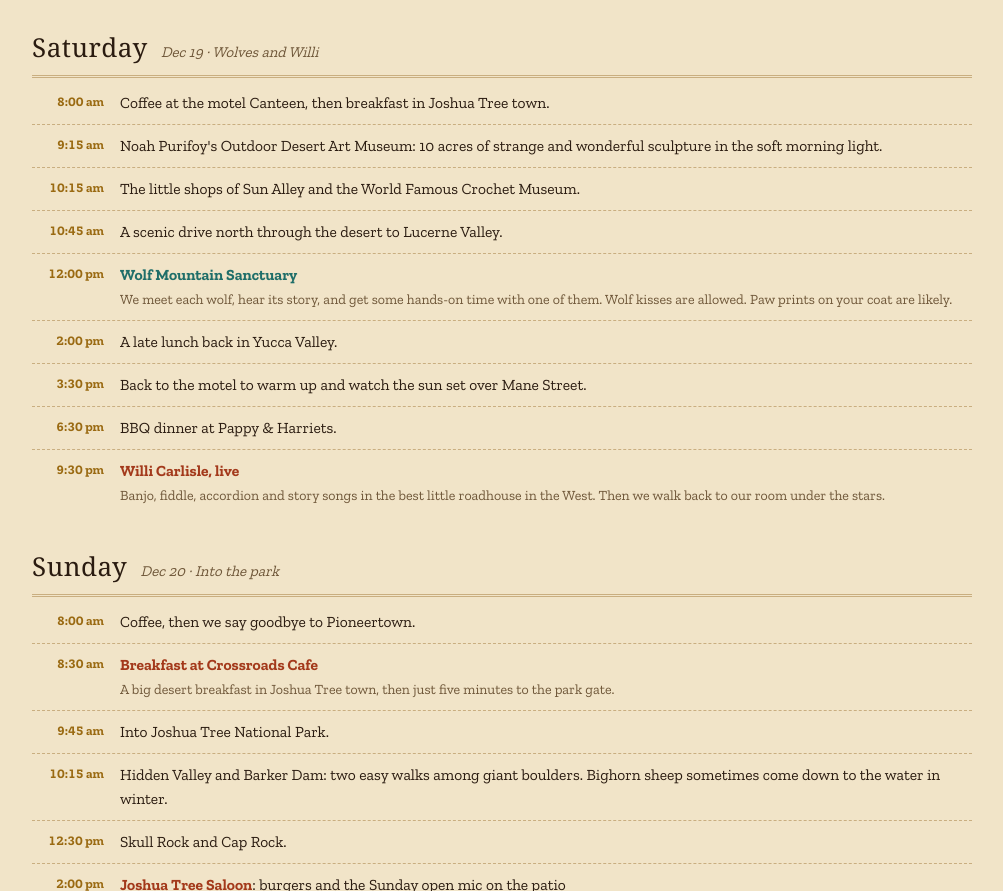
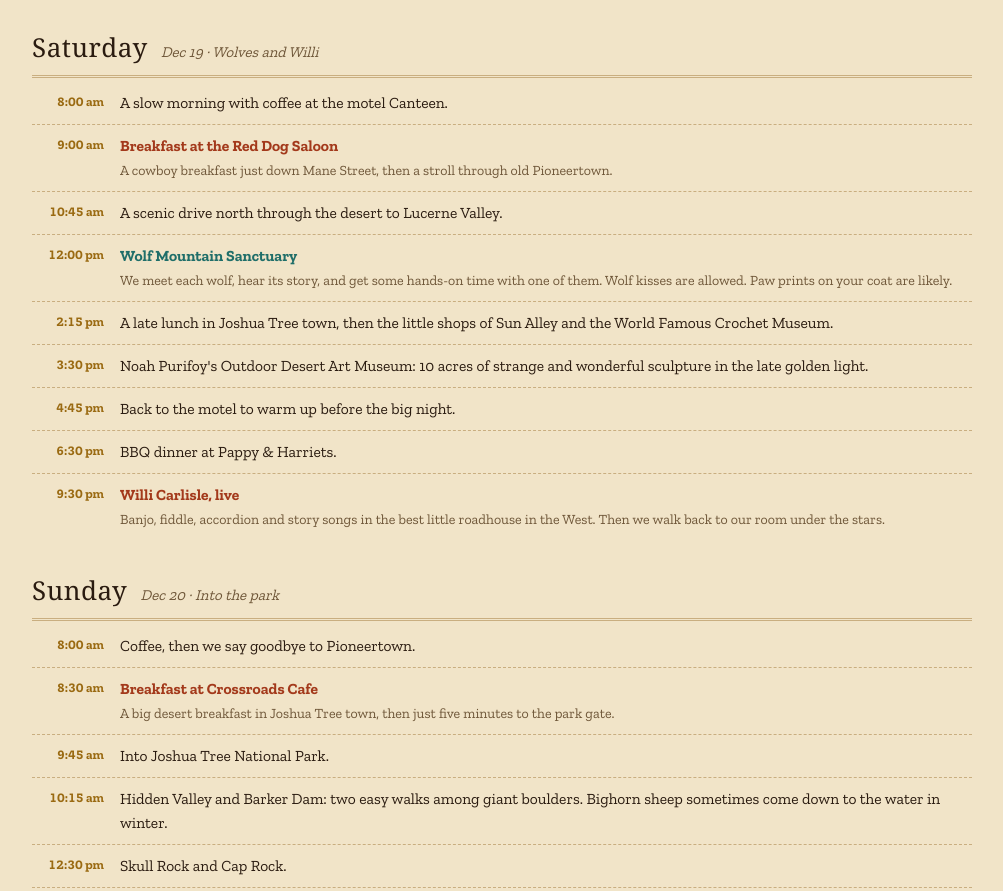
Before and after one commit to highhair20/wolf-pack-weekend, a plain HTML site: page index.html in a window 1280 px wide. Shown: the part 1534-2425 px from the top of the page, without its empty margins (138-1141 px from the left). Drawn offline with nearby package versions, Linux system fonts and the light colour scheme; a web font is replaced by a local one.

Commit message:
feat: Saturday breakfast at Red Dog Saloon

```diff
--- a/index.html
+++ b/index.html
@@ -201,13 +201,13 @@ footer a { color: #E6B95C; }
   </ul></div>
 
   <div class="day"><h3>Saturday <small>Dec 19 · Wolves and Willi</small></h3><ul class="tl">
-    <li><span class="time">8:00 am</span><span class="ev">Coffee at the motel Canteen, then breakfast in Joshua Tree town.</span></li>
-    <li><span class="time">9:15 am</span><span class="ev">Noah Purifoy's Outdoor Desert Art Museum: 10 acres of strange and wonderful sculpture in the soft morning light.</span></li>
-    <li><span class="time">10:15 am</span><span class="ev">The little shops of Sun Alley and the World Famous Crochet Museum.</span></li>
+    <li><span class="time">8:00 am</span><span class="ev">A slow morning with coffee at the motel Canteen.</span></li>
+    <li><span class="time">9:00 am</span><span class="ev"><span class="tag show">Breakfast at the Red Dog Saloon</span><span class="n">A cowboy breakfast just down Mane Street, then a stroll through old Pioneertown.</span></span></li>
     <li><span class="time">10:45 am</span><span class="ev">A scenic drive north through the desert to Lucerne Valley.</span></li>
     <li><span class="time">12:00 pm</span><span class="ev"><span class="tag wolf">Wolf Mountain Sanctuary</span><span class="n">We meet each wolf, hear its story, and get some hands-on time with one of them. Wolf kisses are allowed. Paw prints on your coat are likely.</span></span></li>
-    <li><span class="time">2:00 pm</span><span class="ev">A late lunch back in Yucca Valley.</span></li>
-    <li><span class="time">3:30 pm</span><span class="ev">Back to the motel to warm up and watch the sun set over Mane Street.</span></li>
+    <li><span class="time">2:15 pm</span><span class="ev">A late lunch in Joshua Tree town, then the little shops of Sun Alley and the World Famous Crochet Museum.</span></li>
+    <li><span class="time">3:30 pm</span><span class="ev">Noah Purifoy's Outdoor Desert Art Museum: 10 acres of strange and wonderful sculpture in the late golden light.</span></li>
+    <li><span class="time">4:45 pm</span><span class="ev">Back to the motel to warm up before the big night.</span></li>
     <li><span class="time">6:30 pm</span><span class="ev">BBQ dinner at Pappy &amp; Harriets.</span></li>
     <li><span class="time">9:30 pm</span><span class="ev"><span class="tag show">Willi Carlisle, live</span><span class="n">Banjo, fiddle, accordion and story songs in the best little roadhouse in the West. Then we walk back to our room under the stars.</span></span></li>
   </ul></div>
```
